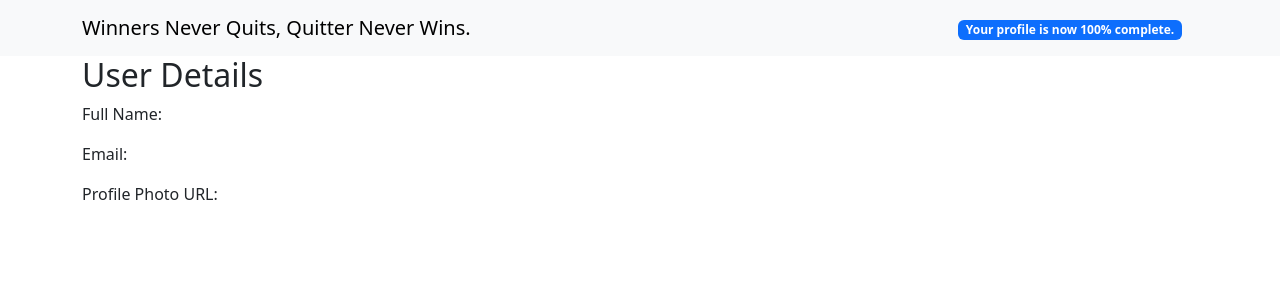
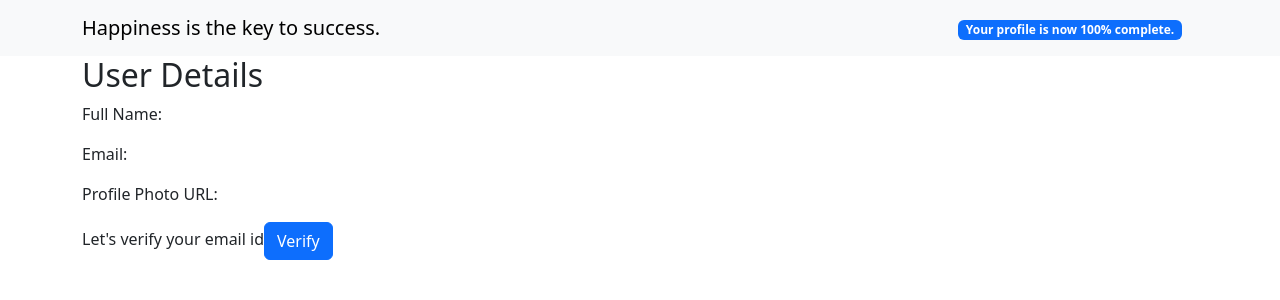
Before and after one commit to harisaini778/ExpenseTracker, a React (Create React App) app: page /UserDetailsDisplay in a window 1280 px wide. Shown: the top 300 px of the page. Built offline with nearby package versions, Linux system fonts and the light colour scheme.

Commit message:
added a verify button and verifyEmail method in the component which sends verification email to the registered email id and verfies the user email id

```diff
--- a/src/components/UserDetailsDisplay.js
+++ b/src/components/UserDetailsDisplay.js
@@ -3,11 +3,13 @@ import Container from "react-bootstrap/Container";
 import Navbar from "react-bootstrap/Navbar";
 import { Stack } from "react-bootstrap";
 import { Badge } from "react-bootstrap";
-import { Nav } from "react-bootstrap";
+import { Nav, Button,Alert } from "react-bootstrap";
 
 export const UserDetailsDisplay = () => {
   const [userData, setUserData] = useState({});
-  const [isLoading, setIsLoading] = useState(true);
+    const [isLoading, setIsLoading] = useState(true);
+    const [isClicked, setIsClicked] = useState(false);
+    const [showAlert, setShowAlert] = useState(false);
 
   useEffect(() => {
     const idToken = localStorage.getItem("token"); // Replace with the actual user's ID token
@@ -42,12 +44,43 @@ export const UserDetailsDisplay = () => {
       });
   }, []);
 
+  const verifyEmail = () => {
+    const idToken = localStorage.getItem("token");
+
+    fetch("https://identitytoolkit.googleapis.com/v1/accounts:sendOobCode?key=AIzaSyDoq-H5WEJsZH-kVxJfOdBkOJ5i9U-8150", {
+      method: "POST",
+      headers: {
+        "Content-Type": "application/json",
+      },
+      body: JSON.stringify({
+        idToken: idToken,
+        requestType: "VERIFY_EMAIL",
+      }),
+    })
+      .then((response) => {
+        if (!response.ok) {
+          throw new Error("Network response was not ok");
+        }
+        return response.json();
+      })
+      .then(() => {
+          console.log("Verification email sent successfully");
+          setIsClicked(true);
+          setShowAlert(true);
+        // Optionally, you can show a success message to the user
+      })
+      .catch((error) => {
+        console.error("Error sending verification email:", error);
+        // Optionally, you can show an error message to the user
+      });
+  };
+
   return (
     <div>
       <Navbar expand="lg" className="bg-body-tertiary">
         <Container>
           <Navbar.Brand>
-            Winners Never Quits, Quitter Never Wins.
+            Happiness is the key to success.
           </Navbar.Brand>
           <Navbar.Toggle aria-controls="basic-navbar-nav" />
           <Navbar.Collapse id="basic-navbar-nav">
@@ -62,7 +95,10 @@ export const UserDetailsDisplay = () => {
           </Navbar.Collapse>
         </Container>
       </Navbar>
-      <Container>
+          <Container>
+              {isClicked && showAlert && <Alert variant="success" onClose={()=>setShowAlert(false)} dismissible>
+                  Verification link has been sent to your registered email successfully, check your email.
+              </Alert>}
         {isLoading ? (
           <p>Loading...</p>
         ) : (
@@ -73,6 +109,10 @@ export const UserDetailsDisplay = () => {
             <p>Profile Photo URL: {userData.photoUrl}</p>
           </div>
         )}
+              {!isClicked &&<div>
+                  Let's verify your email id
+                  <Button onClick={verifyEmail}>Verify</Button>
+              </div>}
       </Container>
     </div>
   );
```
